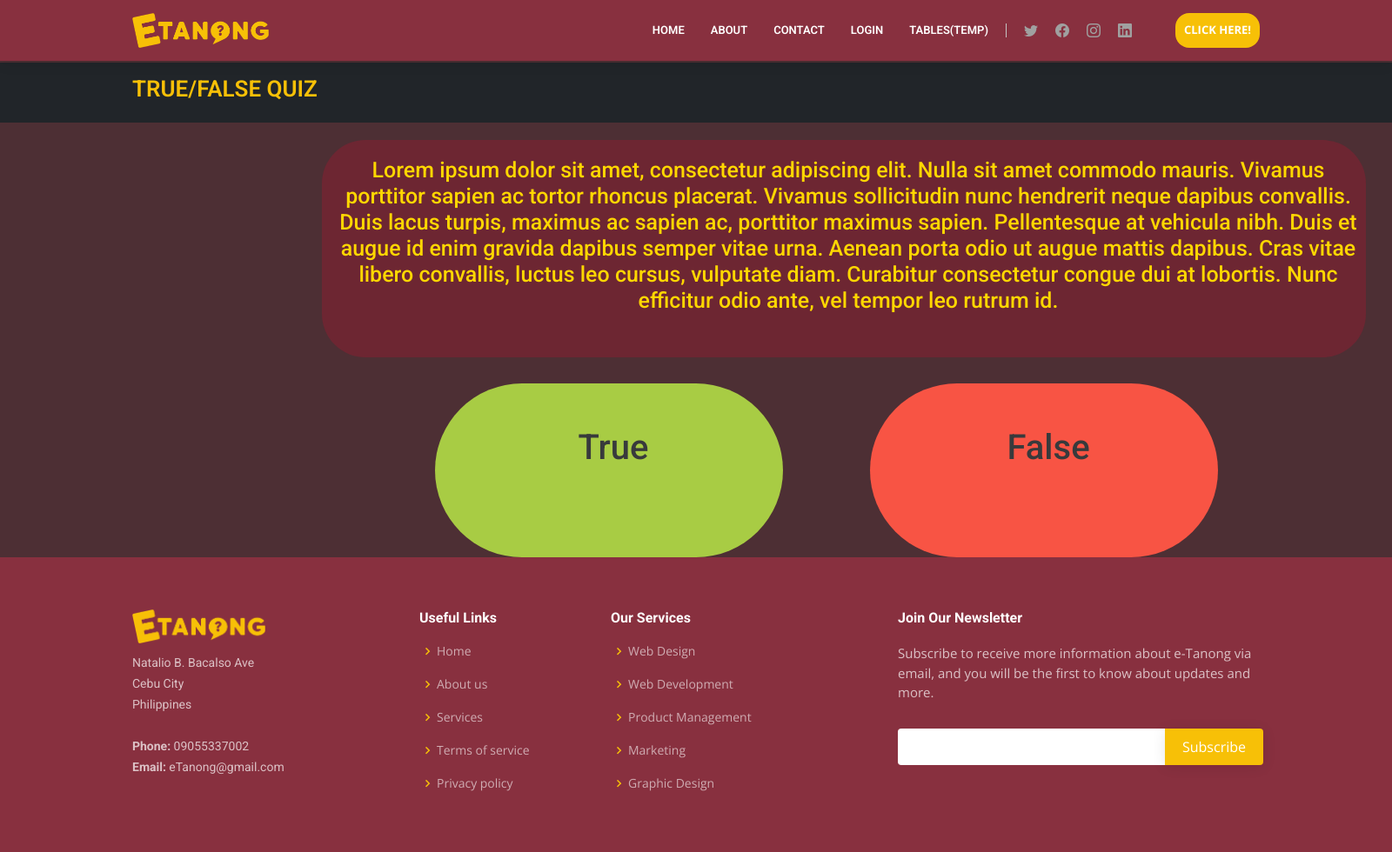
After one commit to Junemhel/Capstone, a Django app: page /App/trueorfalsequestion in a window 1600 px wide. The commit adds this page. Shown: the whole page at 87% size. Run offline with Django 3.2, Linux system fonts and the light colour scheme; some libraries are stand-ins or nearby versions.

Commit message:
added 2  html:createquiz2,trueorfalsequestion

```diff
--- a/Etanong Github Copy/App/static/assets/css/style.css
+++ b/Etanong Github Copy/App/static/assets/css/style.css
@@ -2093,6 +2093,89 @@ margin-top: 40px;
 
 }
 
+/*vir3*/
+#outerBoxtf {
+  width: 1200px;
+  height: 250px;
+  background-color: #6D2632;
+  border-radius: 50px;
+  border-style: solid;
+  border-color: #BA861F;
+  border-width: 	0px;
+  margin-top: 20px;
+  margin-left: 370px;
+  padding-bottom: 20px;
+  margin-bottom:  10px;
+}
+#innerBoxtf1 {
+  width: 400px;
+  height: 200px;
+  background-color: #a8cc44;
+  margin-top: 20px;
+  border-style: none;
+  border-radius: 100px;
+  border-color: rgb(255, 255, 255);
+  padding: 30px;
+  margin-left: 500px;
+  text-decoration: none;
+  display: block;
+  padding-bottom: 123px;
+  padding-top: 12;
+}
+
+#innerBoxtf2 {
+  width: 400px;
+  height: 200px;
+  background-color: #f85444;
+  margin-top: 20px;
+  border-style: none;
+  border-radius: 100px;
+  border-color: white;
+  padding: 30px;
+  margin-left: 100px;
+  text-decoration: none;
+  display: block;
+  padding-bottom: 123px;
+  padding-top: 12;
+}
+
+#innerBoxtf12 {
+  display: flex;
+}
+
+
+#texttf {
+color: gold;
+text-align:center;
+padding-top: 20px;
+padding-left: 10px;
+
+
+}
+
+.innerboxtffont {
+  color: #383a3c;
+  text-align:center;
+  font-size: 40px;
+  padding-top: 20px;
+  padding-left: 10px;
+
+
+  }
+
+#textBoxtf{
+  background-color: #BA861F;
+  width: 	260px;
+  height: 45px;
+  font-size: 	25px;
+  text-align: center;
+  border-radius: 40px;
+  color: 	#3E262A;
+  margin-left: 460px;
+  margin-top: 40px;
+
+}
+
 
 .dropbtn:hover, .dropbtn:focus {
   background-color: #f7c007;
--- /dev/null
+++ b/Etanong Github Copy/App/templates/trueorfalsequestion.html
@@ -0,0 +1,40 @@
+{% extends 'base.html' %}
+{% load static %}
+{% block content %}
+
+
+<section id="breadcrumbs" class="breadcrumbs">
+    <div class="container">
+
+      <div class="d-flex justify-content-between align-items-center">
+        <h2>TRUE/FALSE QUIZ</h2>
+
+      </div>
+
+    </div>
+
+  </section>
+  <div id="outerBoxtf">
+    <h3 id= "texttf" > Lorem ipsum dolor sit amet, consectetur adipiscing elit. Nulla sit amet commodo mauris. Vivamus porttitor sapien ac tortor rhoncus placerat. Vivamus sollicitudin nunc hendrerit neque dapibus convallis. Duis lacus turpis, maximus ac sapien ac, porttitor maximus sapien. Pellentesque at vehicula nibh. Duis et augue id enim gravida dapibus semper vitae urna. Aenean porta odio ut augue mattis dapibus. Cras vitae libero convallis, luctus leo cursus, vulputate diam. Curabitur consectetur congue dui at lobortis. Nunc efficitur odio
+    ante, vel tempor leo rutrum id. </h3>
+  </div>
+
+  <div id="innerBoxtf12">
+    <a href="#" id="innerBoxtf1">
+      <h3 class="innerboxtffont">True</h3>
+    </a>
+
+    <a href="#" id="innerBoxtf2">
+      <h3 class="innerboxtffont">False</h3>
+    </a>
+
+  </div>
+
+
+
+
+
+<style>
+
+</style>
+    {% endblock content %}
--- a/Etanong Github Copy/App/urls.py
+++ b/Etanong Github Copy/App/urls.py
@@ -10,17 +10,11 @@ urlpatterns = [
     path('contact', views.contactView.as_view(), name="contact_view"),
     path('login', auth_view.LoginView.as_view(template_name='login.html'),name="login_view"),
     path('register', views.registerView.as_view(), name="register_view"),
-    path('createQuiz', views.createQuizView.as_view(), name="createQuiz_view"),
-<<<<<<< HEAD
+    path('createquiz', views.createQuizView.as_view(), name="createQuiz_view"),
     path('createquiz2', views.createquiz2View.as_view(), name="createquiz2_view"),
-=======
+    path('trueorfalsequestion', views.trueorfalsequestionView.as_view(), name="trueorfalsequestion_view"),
 
->>>>>>> 9f1a2c0dd76dff4af2fc4f12be0149386d17ccbd
     path('user', views.userView.as_view(), name="user_view"),
-    path('choosetypeofquestion', views.choosetypeofquestionView.as_view(), name="choosetypeofquestion_view"),
-
-
-
 
 
 ]
--- a/Etanong Github Copy/App/views.py
+++ b/Etanong Github Copy/App/views.py
@@ -25,13 +25,18 @@ class loginView(View):
     def get(self, request):
         return render(request, 'login.html',{})
 
+class createquizView(View):
+    def get(self, request):
+        return render(request, 'createquiz.html',{})
+
 class createquiz2View(View):
     def get(self, request):
         return render(request, 'createquiz2.html',{})
 
-class choosetypeofquestionView(View):
+class trueorfalsequestionView(View):
     def get(self, request):
-        return render(request, 'choosetypeofquestion.html',{})
+        return render(request, 'trueorfalsequestion.html',{})
+
 
 class registerView(View):
     def get(self, request):
```
Also changed, not shown: Etanong Github Copy/App/templates/choosetypeofquestion.html (deleted, +0 -38 lines), Etanong Github Copy/App/templates/createquiz.html (+33 -2 lines).
